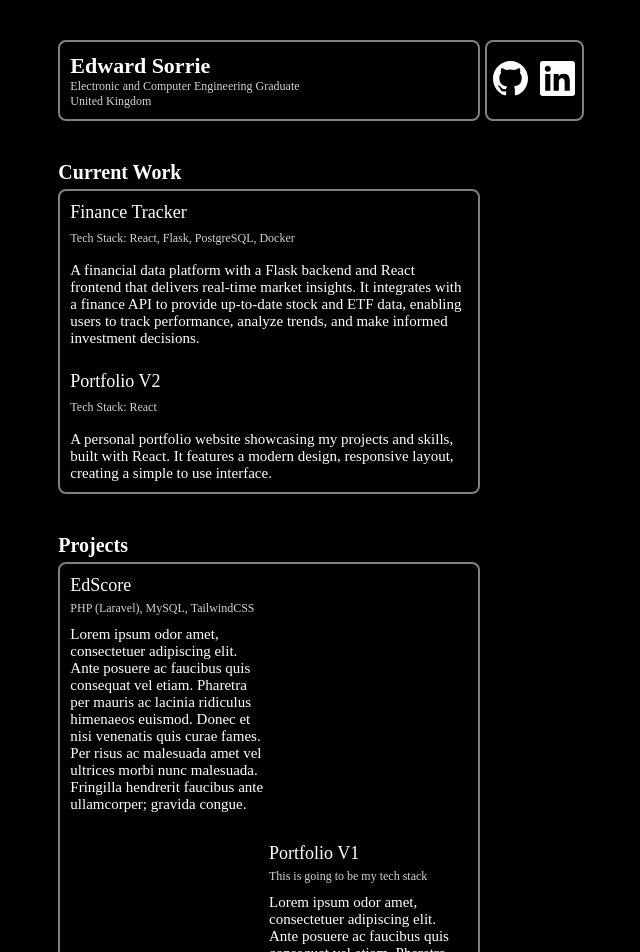
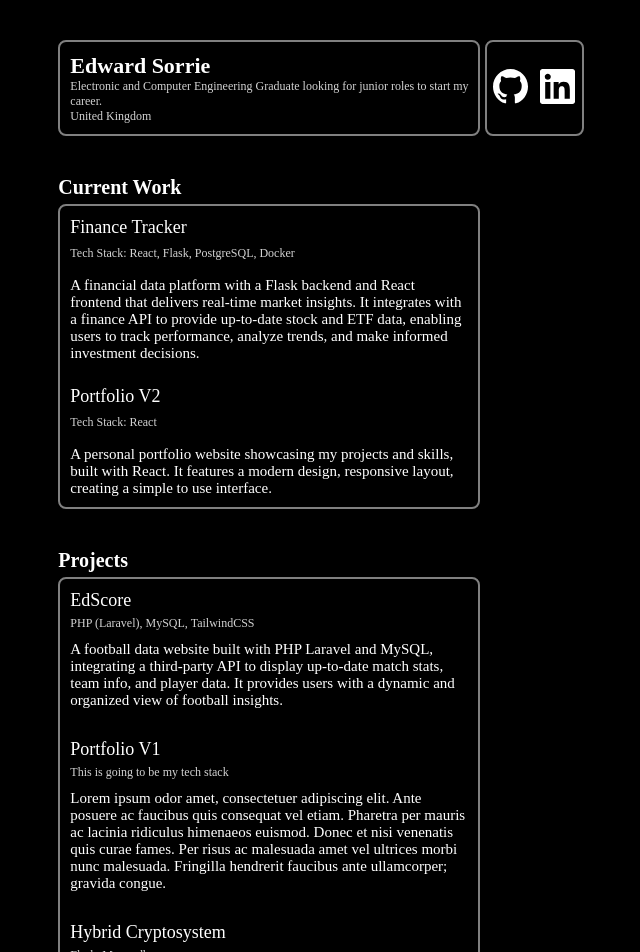
Before and after one commit to esorrie/portfolioV2, a React (Vite) app: page / in a window 1280 px wide. Shown: the top 952 px of the page, without its empty margins (371-1011 px from the left). Built offline with nearby package versions, Linux system fonts and the light colour scheme.

Commit message:
update project details and clean up unused CSS classes

```diff
--- a/src/App.jsx
+++ b/src/App.jsx
@@ -10,7 +10,7 @@ function App() {
 					<div className="titleBoxContent">
 						<div className="name">Edward Sorrie</div>
 						<div className="titleRole">
-							Electronic and Computer Engineering Graduate
+							Electronic and Computer Engineering Graduate looking for junior roles to start my career.
 						</div>
 						<div className="titleLocation">
 							United Kingdom
--- a/src/Projects.css
+++ b/src/Projects.css
@@ -29,13 +29,7 @@
     padding-right: 10px;
 }
 
-.projectCardFirst {
-    display: grid;
-    grid-template-columns: repeat(2, minmax(0, 1fr));
-}
 .projectCard {
-    display: grid;
-    grid-template-columns: repeat(2, minmax(0, 1fr));
     margin-top: 30px;
 }
 
@@ -57,7 +51,3 @@
 .projectDescription {
     margin-top: 10px;
 }
-
-.projectCardb {
-
-}
--- a/src/Projects.jsx
+++ b/src/Projects.jsx
@@ -9,21 +9,17 @@ function Projects() {
                     Projects
                 </div>
                 <div className='projectContent'>
-                    <div className='projectCardFirst'>
-                        <div className="projectCardA">
-                            <div className='projectName'> EdScore </div>
-                            <div className='projectTech'> PHP (Laravel), MySQL, TailwindCSS </div>
-                            <div className='projectDescription'> Lorem ipsum odor amet, consectetuer adipiscing elit. Ante posuere ac faucibus quis consequat vel etiam. Pharetra per mauris ac lacinia ridiculus himenaeos euismod. Donec et nisi venenatis quis curae fames. Per risus ac malesuada amet vel ultrices morbi nunc malesuada. Fringilla hendrerit faucibus ante ullamcorper; gravida congue. </div>
-                        </div>
-                        <div className='projectCardb'>
-
+                    <div className="projectCardA">
+                        <div className='projectName'> EdScore </div>
+                        <div className='projectTech'> PHP (Laravel), MySQL, TailwindCSS </div>
+                        <div className='projectDescription'>
+                            A football data website built with PHP Laravel and MySQL,
+                            integrating a third-party API to display up-to-date match stats, team info, and player data.
+                            It provides users with a dynamic and organized view of football insights.
                         </div>
                     </div>
 
                     <div className='projectCard'>
-                        <div className='projectCardb'>
-
-                        </div>
                         <div className='projectCardA'>
                             <div className='projectName'> Portfolio V1</div>
                             <div className='projectTech'> This is going to be my tech stack </div>
@@ -36,9 +32,6 @@ function Projects() {
                             <div className='projectTech'> Flask, Mongodb </div>
                             <div className='projectDescription'> Lorem ipsum odor amet, consectetuer adipiscing elit. Ante posuere ac faucibus quis consequat vel etiam. Pharetra per mauris ac lacinia ridiculus himenaeos euismod. Donec et nisi venenatis quis curae fames. Per risus ac malesuada amet vel ultrices morbi nunc malesuada. Fringilla hendrerit faucibus ante ullamcorper; gravida congue. </div>
                         </div>
-                        <div className='projectCardb'>
-
-                        </div>
                     </div>
                 </div>
             </div>
```
Also changed, not shown: 1 other file (tests, documents, lock files or other folders).
